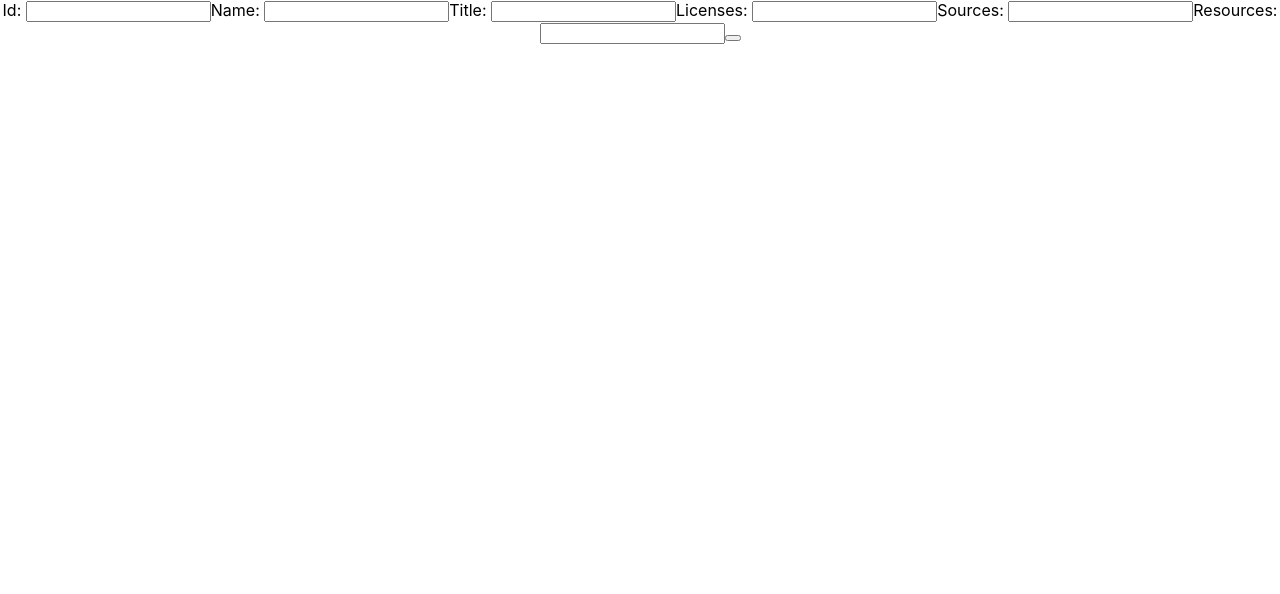
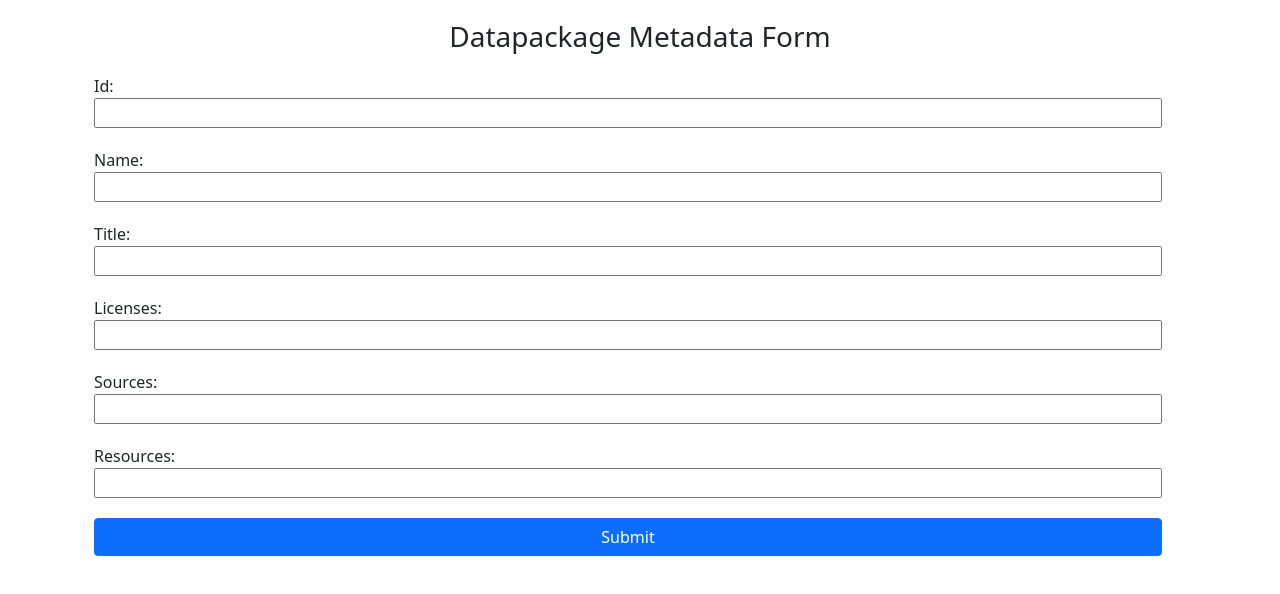
Before and after one commit to timeonator/open.data, a React (Create React App) app: page / in a window 1280 px wide. Shown: the top 594 px of the page. Built offline with nearby package versions, Linux system fonts and the light colour scheme; the HTML template or start-up script is replaced by a standard one.

Commit message:
datapackage first pass

```diff
--- a/src/App.css
+++ b/src/App.css
@@ -5,6 +5,13 @@
 .App-logo {
   height: 40vmin;
   pointer-events: none;
+}
+
+button {
+    margin-top: 20px;
+}
+.container {
+    margin-top:20px;
 }
 
 @media (prefers-reduced-motion: no-preference) {
--- a/src/App.js
+++ b/src/App.js
@@ -1,4 +1,5 @@
 import DataPackage from './forms/datapackage'
+import 'bootstrap/dist/css/bootstrap.min.css';
 import './App.css';
 
 function App() {
--- a/src/forms/datapackage.js
+++ b/src/forms/datapackage.js
@@ -1,4 +1,10 @@
-import React, {useState} from 'react';// {
+import React, {useState} from 'react';
+import Button from 'react-bootstrap/Button';
+import Container from 'react-bootstrap/Container'
+import Row from 'react-bootstrap/Row'
+import Banner from '../banner';
+
+// {
 //     # general "metadata" like title, sources etc
 //     "name" : "a-unique-human-readable-and-url-usable-identifier",
 //     "title" : "A nice title",
@@ -23,7 +29,7 @@ var DataPackage = () => {
         const [id, setId]=useState("")
 
 
-    var data = {
+    const myData = {
         "name": name,
         "title": title,
         "license": license,
@@ -31,19 +37,55 @@ var DataPackage = () => {
         "resources": [ resources ],
         "id": id,
     }
-    var handleSubmit = () => {
-        console.log(data);
+    const handleClick = (e) => {
+        const myData = {
+            "name": name,
+            "title": title,
+            "license": license,
+            "sources": [ sources ],
+            "resources": [ resources ],
+            "id": id,
+        }
+        console.log(myData)
     }
      return(
-        <>
-        Id:  <input type="text" value={id} onChange={e => setId(e.target.value)} />
-        Name:  <input type="text" value={name} onChange={e => setName(e.target.value)}/>
+        <Container>
+        <Banner title='Datapackage Metadata Form' />
+        <Row className='container'>
+        Id:  <input
+            type="text"
+            value={id}
+            size='lg'
+            onChange={e => setId(e.target.value)}
+        />
+        </Row>
+        <Row className='container'>
+        Name:  <input type="text"
+            value={name}
+            onChange={e => setName(e.target.value)}
+        />
+        </Row>
+        <Row className='container'>
         Title: <input type="text" value={title} onChange={e => setTitle(e.target.value)}/>
+        </Row>
+        <Row className='container'>
         Licenses: <input type="text" value={license} onChange={e => setLicense(e.target.value)}/>
+        </Row>
+        <Row className='container'>
         Sources: <input type="text" value={sources} onChange={e => setSources(e.target.value)}/>
+        </Row>
+        <Row className='container'>
         Resources: <input type="text" value={resources} onChange={e => setResources(e.target.value)}/>
-        <button name="Submit" onClick= {handleSubmit} />
-        </>
+        </Row>
+
+
+
+        <Row className='container'>
+        <Button onClick={handleClick} >
+            Submit
+        </Button></Row>
+        </Container>
+
   )
 }
 export default DataPackage;
```
